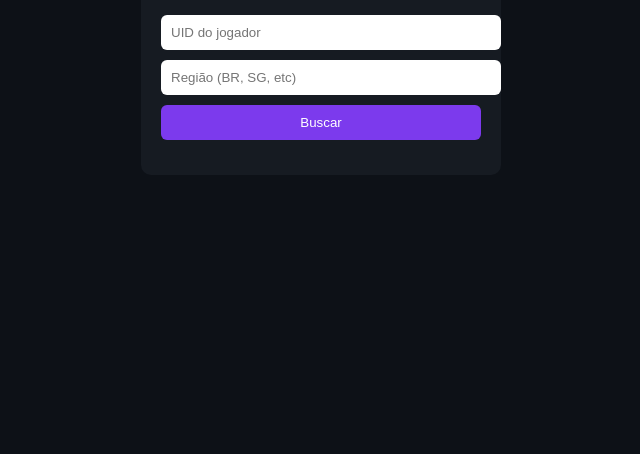
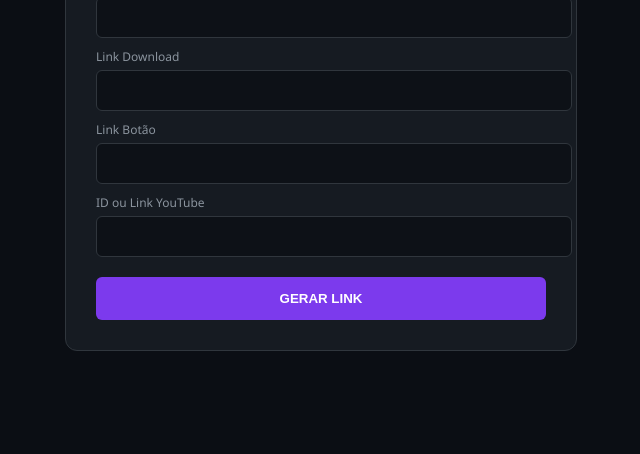
Before and after one commit to ffvortex20-lgtm/ffstatsplayer, a website: page index.html in a window 1280 px wide. Shown: the part 362-816 px from the top of the page, without its empty margins (319-959 px from the left). Drawn offline with Linux system fonts and the light colour scheme.

Commit message:
Update index.html

```diff
--- a/index.html
+++ b/index.html
@@ -1,99 +1,41 @@
 <!DOCTYPE html>
-<html lang="pt-BR">
+<html lang="pt-br">
 <head>
-  <meta charset="UTF-8">
-  <title>Free Fire Stats • VORTEX</title>
-  <style>
-    body {
-      background:#0d1117;
-      color:white;
-      font-family:Arial;
-      display:flex;
-      justify-content:center;
-      align-items:center;
-      height:100vh;
-    }
-    .box {
-      background:#161b22;
-      padding:20px;
-      border-radius:10px;
-      width:320px;
-      text-align:center;
-    }
-    input, button {
-      width:100%;
-      padding:10px;
-      margin-top:10px;
-      border-radius:6px;
-      border:none;
-    }
-    button {
-      background:#7c3aed;
-      color:white;
-      cursor:pointer;
-    }
-    .status {
-      margin-top:15px;
-      font-weight:bold;
-    }
-  </style>
+<meta charset="UTF-8">
+<meta name="viewport" content="width=device-width, initial-scale=1.0">
+<title>VORTEX • Gerador</title>
+<style>
+body{background:#0b0e14;color:#fff;font-family:Segoe UI,sans-serif;display:flex;justify-content:center;align-items:center;min-height:100vh;margin:0}
+.container{background:#161b22;padding:30px;border-radius:12px;border:1px solid #30363d;width:450px}
+h2{text-align:center;color:#7c3aed}
+label{font-size:12px;color:#8b949e;margin-top:10px;display:block}
+input{width:100%;padding:12px;margin-top:5px;border-radius:6px;border:1px solid #30363d;background:#0d1117;color:#fff}
+button{width:100%;padding:14px;margin-top:20px;border-radius:6px;border:none;background:#7c3aed;color:#fff;font-weight:bold;cursor:pointer}
+#resultado{margin-top:20px;display:none;padding:15px;background:#0d1117;border:1px dashed #7c3aed;border-radius:6px}
+#linkFinal{color:#58a6ff;word-break:break-all}
+</style>
 </head>
 <body>
-
-<div class="box">
-  <h2>🔥 Free Fire Stats</h2>
-
-  <input id="uid" placeholder="UID do jogador">
-  <input id="region" placeholder="Região (BR, SG, etc)">
-  <button onclick="buscar()">Buscar</button>
-
-  <div id="resultado"></div>
-  <div id="status" class="status"></div>
+<div class="container">
+<h2>Gerar Link VORTEX</h2>
+<label>Título</label><input id="tit">
+<label>Arquivo</label><input id="nom">
+<label>Tamanho</label><input id="tam">
+<label>Link Download</label><input id="l_d">
+<label>Link Botão</label><input id="l_c">
+<label>ID ou Link YouTube</label><input id="l_v">
+<button onclick="gerar()">GERAR LINK</button>
+<div id="resultado"><strong id="linkFinal"></strong></div>
 </div>
-
 <script>
-async function buscar() {
-  const uid = document.getElementById("uid").value;
-  const region = document.getElementById("region").value;
-  const resultado = document.getElementById("resultado");
-  const status = document.getElementById("status");
-
-  resultado.innerHTML = "⏳ Buscando...";
-  status.innerHTML = "";
-
-  try {
-    const res = await fetch(`/api/freefire?uid=${uid}&region=${region}`);
-    const data = await res.json();
-
-    if (!data.success) {
-      resultado.innerHTML = "❌ " + data.error;
-      return;
-    }
-
-    resultado.innerHTML = `
-      <p>👤 Nick: ${data.nickname}</p>
-      <p>⭐ Level: ${data.level}</p>
-      <p>🏆 Rank: ${data.rank}</p>
-      <p>🎯 Kills: ${data.kills}</p>
-      <p>📊 Partidas: ${data.matches}</p>
-    `;
-
-    if (data.banned) {
-      status.innerHTML = "🚫 CONTA BANIDA";
-      status.style.color = "red";
-    } else if (data.blacklisted) {
-      status.innerHTML = "⚠️ BLACKLIST";
-      status.style.color = "orange";
-    } else {
-      status.innerHTML = "✅ CONTA LIMPA";
-      status.style.color = "lime";
-    }
-
-  } catch (e) {
-    resultado.innerHTML = "❌ Erro ao conectar com a API";
-  }
+function gerar(){
+const base=location.href.split('?')[0].replace('index.html','');
+const v=document.getElementById('l_v').value;
+const vid=v.includes('v=')?v.split('v=')[1].split('&')[0]:v.split('/').pop();
+const p=`?t=${encodeURIComponent(tit.value)}&n=${encodeURIComponent(nom.value)}&s=${encodeURIComponent(tam.value)}&d=${encodeURIComponent(l_d.value)}&c=${encodeURIComponent(l_c.value)}&v=${vid}`;
+const link=base+'concluir.html'+p;
+linkFinal.innerText=link;resultado.style.display='block';
 }
 </script>
-
 </body>
 </html>
```
